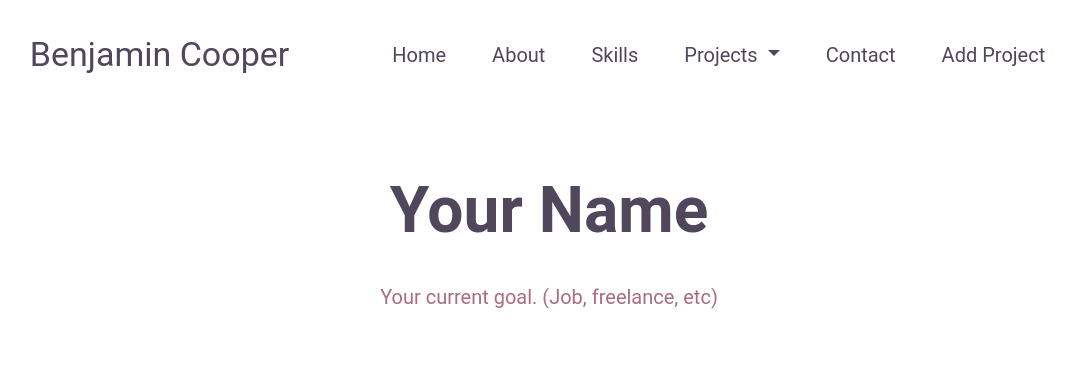
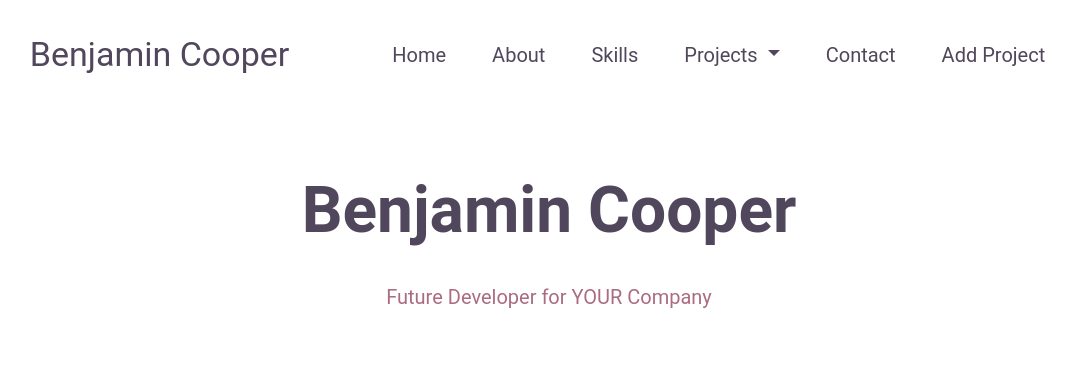
Before and after one commit to benjicoopz/portfoliowsql, a Flask app: page /about in a window 1280 px wide; the page is wider, and only the part inside the window is pictured. Shown: the top 389 px of that part, without its empty margins (91-1167 px from the left). Run offline with Flask 3, Linux system fonts and the light colour scheme.

Commit message:
add imgs

```diff
--- a/templates/about.html
+++ b/templates/about.html
@@ -2,11 +2,11 @@
 
 {% block content %}
 <section class="header">
-    <h1>Your Name</h1>
-    <p>Your current goal. (Job, freelance, etc)</p>
+    <h1>Benjamin Cooper</h1>
+    <p>Future Developer for YOUR Company</p>
     <!--I would suggest choosing a different picture here.-->
     <!--Like maybe a hobby photo-->
-    <img src="https://cdn.pixabay.com/photo/2020/09/04/12/32/kayak-5543935_1280.jpg" alt="Headshot of myself">
+    <img src="../static/img/me&mygirl.jpg" alt="Headshot of myself">
 </section>
 <section id="about-page">
     <div id="triangle7"></div>
--- a/templates/index.html
+++ b/templates/index.html
@@ -5,7 +5,7 @@
 <section class="header">
     <h1>Python Developer</h1>
     <p> Where code readability meets powerful functionality.</p>
-    <img src="/img/bigpic.jpg" alt="Headshot of myself">
+    <img src="../static/img/bigpic.jpg" alt="Headshot of myself">
 </section>
 <section id="about">
     <h2>About Me</h2>
@@ -28,6 +28,7 @@
         <li>SQLAlchemy</li>
         <li>GitHub</li>
         <li>Visual Studio Code</li>
+        <li>Tiny Amount of HTML</li>
     </ul>
 </section>
 <section id="projects">
```
Also changed, not shown: instance/projects.db, static/img/bigpic.jpg (renamed from img/bigpic.jpg), static/img/me&mygirl.jpg (added).
